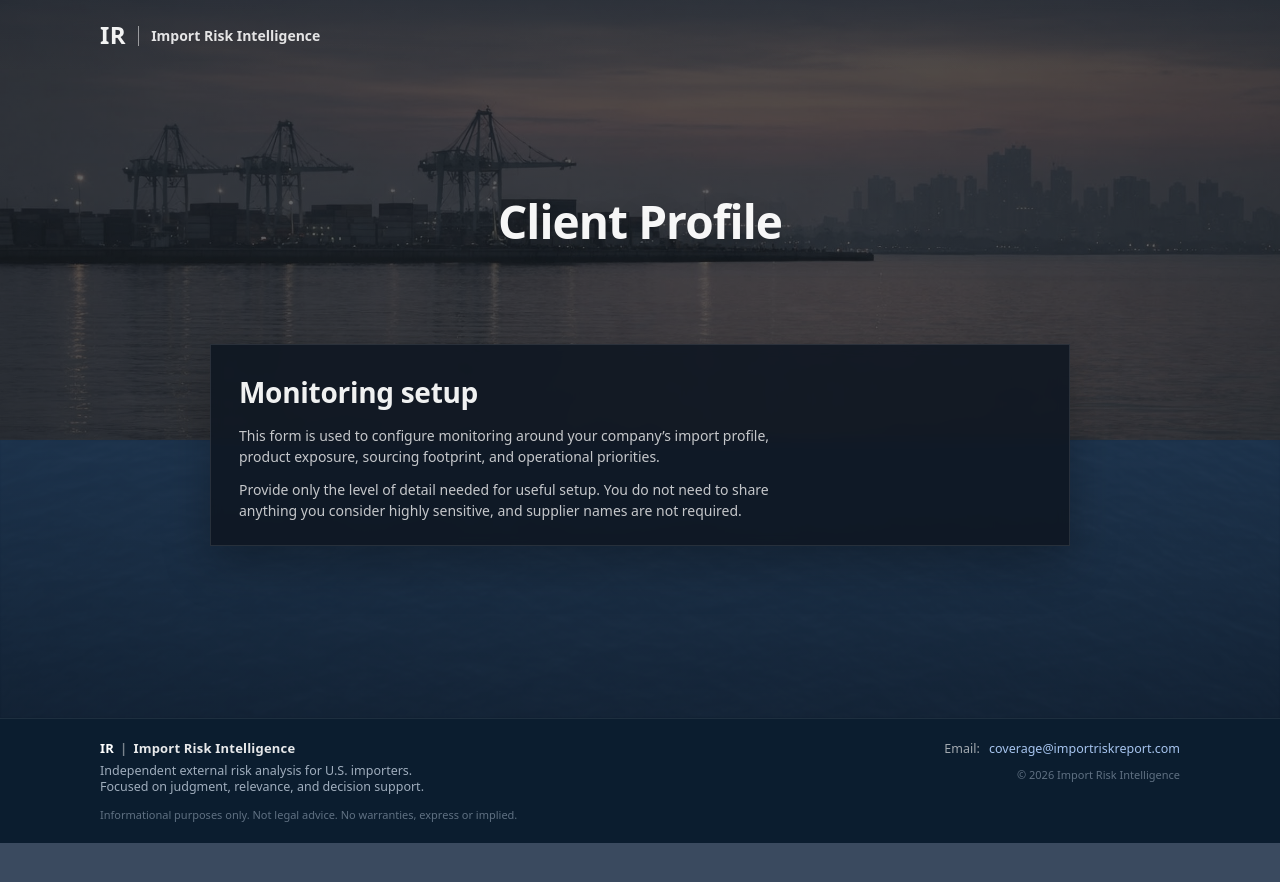
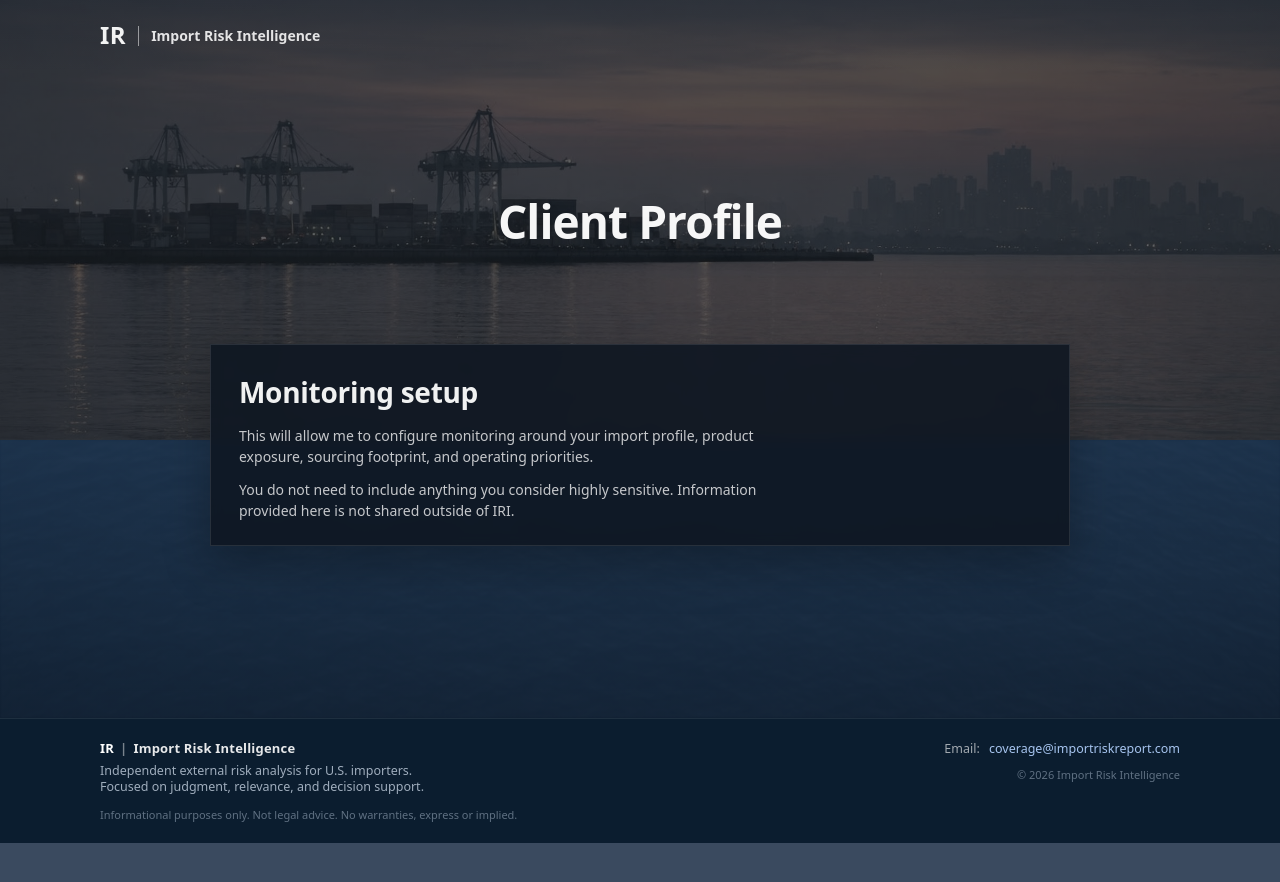
Before and after one commit to importrisk/import-risk-intelligence-site, a Jekyll site: the page built from client-profile.html, in a window 1280 px wide. Shown: the top 882 px of the page. Built offline with Jekyll 4.4.1, drawn with Linux system fonts in a browser that asks for light colours.

Commit message:
Update client-profile.html

```diff
--- a/client-profile.html
+++ b/client-profile.html
@@ -36,11 +36,11 @@ description: Private client profile form for configuring Import Risk Intelligenc
     <h2 class="client-profile-card-title">Monitoring setup</h2>
 
     <p class="client-profile-card-text">
-      This form is used to configure monitoring around your company’s import profile, product exposure, sourcing footprint, and operational priorities.
+      This will allow me to configure monitoring around your import profile, product exposure, sourcing footprint, and operating priorities.
     </p>
 
     <p class="client-profile-card-text">
-      Provide only the level of detail needed for useful setup. You do not need to share anything you consider highly sensitive, and supplier names are not required.
+      You do not need to include anything you consider highly sensitive. Information provided here is not shared outside of IRI.
     </p>
   </div>
 </div>
```
